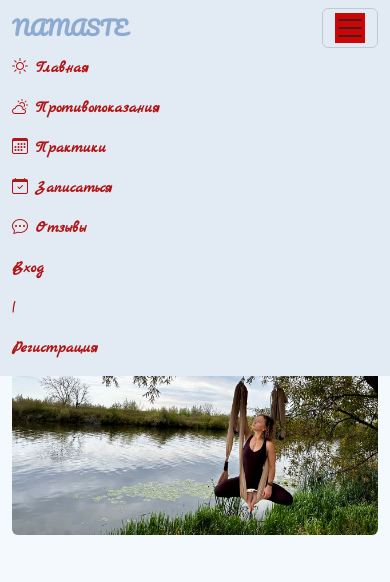
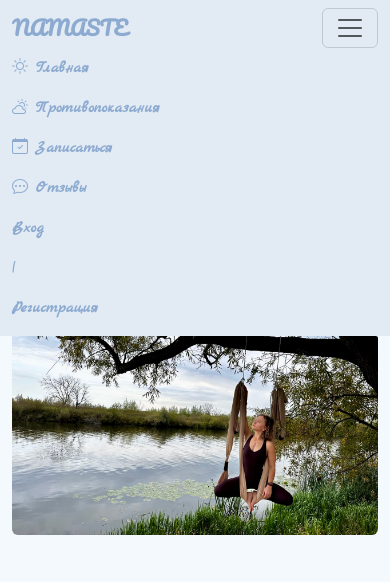
Before and after one commit to ekaterinagolovina0771/Namaste, a Django app: page / in a window 390 px wide, after a click that opens the changed part. Shown: the top 582 px of the page. Run offline with Django 5.2, Linux system fonts and the light colour scheme; data comes from the database, SQL or seed files in the repository; both versions use the stored data as it was before the commit.

Commit message:
Откорректировала ряд шаблонов, разграничила права  доступа к маршрутам

```diff
--- a/core/admin.py
+++ b/core/admin.py
@@ -2,6 +2,7 @@ from typing import Any
 from django.contrib import admin
 from django.db.models import QuerySet, Sum
 from .models import Application, Review, Schedule, Coach
+
 
 # admin.site.register(Application)
 # admin.site.register(Review)
--- a/core/context_processors.py
+++ b/core/context_processors.py
@@ -18,12 +18,6 @@ def menu_items(request):
             "icon_class": "bi bi-cloud-sun",
         },
         {
-            "name": "Практики",
-            "url": reverse("landing") + "#schedules",
-            "icon_class": "bi bi-calendar3",
-        },
-
-                {
             "name": "Записаться",
             "url": reverse("landing") + "#get-application",
             "icon_class": "bi-calendar-check",
--- a/core/models.py
+++ b/core/models.py
@@ -33,7 +33,7 @@ class Coach(models.Model):
     phone = models.CharField(max_length=20, verbose_name="Телефон")
     experience = models.PositiveIntegerField(verbose_name="Опыт работы", blank=True, null=True, default=0)
     is_active = models.BooleanField(default=True, verbose_name="Активен")
-    schedules = models.ManyToManyField("Schedule", verbose_name="Практики", default=None, related_name="coaches")
+    schedules = models.ManyToManyField("Schedule", verbose_name="Практики", blank=True, null=True, related_name="coaches")
     def __str__(self):
         return self.name
 
--- a/core/views.py
+++ b/core/views.py
@@ -237,7 +237,7 @@
 
         return schedules
 
-class ApplicationDetailView(DetailView):
+class ApplicationDetailView(UserIsStuffPassedMixin, DetailView):
     model = Application
     template_name = "application_detail.html"
     context_object_name = "application"
@@ -311,7 +311,7 @@
 
 
 
-class ReviewsListView(ListView):
+class ReviewsListView(UserIsStuffPassedMixin, ListView):
     template_name = "reviews_list.html"
     model = Review
     context_object_name = "reviews"
--- a/pyproject.toml
+++ b/pyproject.toml
@@ -1,9 +1,9 @@
 [project]
-name = "django-consult-413"
+name = "Namaste"
 version = "0.1.0"
 description = ""
 authors = [
-    {name = "VladimirMonin",email = "vladimir.monin2016@yandex.ru"}
+    {name = "GolovinaEkaterina",email = "kategolovina84@yandex.ru"}
 ]
 readme = "README.md"
 requires-python = ">=3.10"
--- a/static/css/main.css
+++ b/static/css/main.css
@@ -11,16 +11,28 @@ body {
     color: #066d47; /* Обновлен цвет шрифта на темно-зеленый */
 }
 
+.custom-navbar {
+    position: fixed;
+    top: 0;
+    width: 100%;
+    z-index: 9999; /* Установите значение z-index, чтобы сделать меню всегда находящимся поверх других элементов */
+}
+
 card-body {
     font-family: 'Marck Script', cursive;
     font-weight: bold;
     color: #066d47; /* Обновлен цвет шрифта на темно-зеленый */
 }
 
-.custom-navbar {
-    background-color: #d81313; /* Цвет фона */
-    color: #b11a33; /* ---- Цвет текста */
+.custom-navbar .navbar {
+    background-color: var(--brand-blue); /* Цвет фона меню */
+    color: #ffffff; /* Цвет текста в меню */
 }
+
+.custom-navbar .navbar-nav .nav-link {
+    color: #12199f; /* Цвет текста ссылок в меню */
+}
+
 
 .custom-navbar .navbar-brand {
     color: #8dabd1; /* !!! Самые темные участки неба для цвета текста логотипа */
@@ -28,15 +40,19 @@ card-body {
 }
 
 .custom-navbar .navbar-nav .nav-link {
-    color: #b11616; /* Цвет текста ссылок */
+    color: #8dabd1; /* Цвет текста ссылок */
 }
 
 .custom-navbar .navbar-nav .nav-link:hover {
-    color: #cb0f0f; /* Цвет текста при наведении */
+    color: #8dabd1; /* Цвет текста при наведении */
 }
 
 .custom-navbar .navbar-toggler-icon {
-    background-color: #cb0606; /* Цвет иконки раскрытия/сворачивания меню */
+    color: #8dabd1; /* Цвет иконки раскрытия/сворачивания меню */
+}
+
+.custom-navbar .navbar-nav .nav-link.logout-link {
+    color: #35068c; /* Цвет текста ссылки для выхода */
 }
 
 .custom-telegram {
@@ -65,6 +81,7 @@ card-body {
 .btn-success {
     font-size: 18px;
     color: white;
+
 }
 
 .contraindications-column {
@@ -397,6 +414,37 @@ card-body {
   font-weight: 500;
 }
 
+.review-container {
+    display: flex;
+    flex-wrap: wrap;
+    justify-content: center;
+    align-items: center;
+    gap: 20px;
+}
+
+.review-container .review {
+    flex: 0 0 calc(100% / 3); /* Устанавливаем ширину для каждого отзыва */
+    max-width: calc(100% / 3); /* Устанавливаем максимальную ширину для каждого отзыва */
+}
+
+.content-container {
+        padding-top:: 500px; /* Измените значение на нужное вам количество пикселей */
+    }
+
+@media (max-width: 768px) {
+    .review-container .review {
+        flex: 0 0 50%; /* Уменьшаем ширину для мобильных устройств */
+        max-width: 50%; /* Уменьшаем максимальную ширину для мобильных устройств */
+    }
+}
+
+@media (max-width: 480px) {
+    .review-container .review {
+        flex: 0 0 100%; /* Устанавливаем ширину 100% для очень маленьких экранов */
+        max-width: 100%; /* Устанавливаем максимальную ширину 100% для очень маленьких экранов */
+    }
+}
+
 /* Адаптивность */
 @media (max-width: 768px) {
   h1 {
--- a/templates/include_nav_menu.html
+++ b/templates/include_nav_menu.html
@@ -10,7 +10,7 @@
             <ul class="navbar-nav me-auto">
                 {% for item in menu_items %}
                     <li class="nav-item">
-                        <a class="nav-link" href="{{ item.url }}">
+                        <a class="nav-link" href="{{ item.url }}" style="color: #8dabd1;">
                             <i class="bi {{ item.icon_class }}"></i> {{ item.name }}
                         </a>
                     </li>
@@ -21,7 +21,7 @@
             <ul class="navbar-nav">
                 {% for item in menu_staff_items %}
                         <li class="nav-item">
-                        <a class="nav-link" href="{{ item.url }}">
+                        <a class="nav-link" href="{{ item.url }}" style="color: #8dabd1;">
                             <i class="bi {{ item.icon_class }}"></i> {{ item.name }}
                         </a>
                     </li>
@@ -33,28 +33,28 @@
             <ul class="navbar-nav">
                 {% if user.is_authenticated %}
                     <li class="nav-item">
-                        <span class="nav-link">{{ user.username }}</span>
+                        <span class="nav-link" style="color: #8dabd1;">{{ user.username }} </span>
                     </li>
                      <li class="nav-item">
-                        <span class="nav-link">|</span>
+                        <span class="nav-link" style="color: #8dabd1;">|</span>
                     </li>
                     <li class="nav-item">
                         {% comment %} Это не будет работать. Class LogoutView принемает только POST!!! {% endcomment %}
                         {% comment %} <a class="nav-link" href="{% url 'logout' %}">Выход</a> {% endcomment %}
-                        <form action="{% url 'logout' %}" method="post">
+                        <form action="{% url 'logout' %}" method="post" style="color: #8dabd1;">
                             {% csrf_token %}
-                            <button type="submit" class="nav-link">Выход</button>
+                            <button type="submit" class="nav-link" style="color: #8dabd1;">Выход</button>
                         </form>
                     </li>
                 {% else %}
                     <li class="nav-item">
-                        <a class="nav-link" href="{% url 'login' %}">Вход</a>
+                        <a class="nav-link" href="{% url 'login' %}" style="color: #8dabd1;">Вход</a>
                     </li>
                     <li class="nav-item">
-                        <span class="nav-link">|</span>
+                        <span class="nav-link" style="color: #8dabd1;">|</span>
                     </li>
                     <li class="nav-item">
-                        <a class="nav-link" href="{% url 'register' %}">Регистрация</a>
+                        <a class="nav-link" href="{% url 'register' %}" style="color: #8dabd1;">Регистрация</a>
                     </li>
                 {% endif %}
             </ul>
--- a/templates/include_schedule_card.html
+++ b/templates/include_schedule_card.html
@@ -1,19 +1,9 @@
 {% load static %}
 <div class="col">
   <div class="card h-100 text-center position-relative">
-    {% comment %} {% if service.is_popular %}
-      <span class="badge bg-warning position-absolute top-0 end-0">Хит</span>
-    {% endif %}
-    {% if service.image %}
-      <img src="{{ service.image.url }}"
-           class="card-img-top" alt="{{ service.name }}">
-    {% else %}
-      <img src="{% static 'images/default_service.webp' %}"
-           class="card-img-top" alt="{{ service.name }}">
-    {% endif %} {% endcomment %}
     <div class="card-body">
       <h5 class="card-title">{{ schedule.name }}</h5>
-      <p class="card-text">{{ schedule.description|truncatewords:12 }}</p>
+      <p class="card-text">{{ schedule.description|truncatewords:5 }}</p>
       <p class="card-text">Дата практики: {{ schedule.date }}</p>
       <p class="card-text">Время проведения: {{ schedule.start_time }}</p>
       <p class="card-text">Продолжительность {{ schedule.duration }} мин.</p>
--- a/templates/landing.html
+++ b/templates/landing.html
@@ -132,40 +132,21 @@
     </div>
 </section>
 
-<div class="my-5"></div>
-
-{# Секция "Практики" #}
-<section id="schedules" class="py-5 bg-light">
-    <div class="container">
-        <h2 class="text-center mb-5">Предстоящие практики</h2>
-        <div class="row row-cols-1 row-cols-md-3 g-4">
-            {% for schedule in schedules %}
-                {% include 'include_schedule_card.html' %}
-            {% empty %}
-                <div class="col-12">
-                    <p class="text-center text-muted">Назначенных практик нет.</p>
-                </div>
-            {% endfor %}
-        </div>
-    </div>
-</section>
-
-{# Секция "Записаться" (теперь просто ссылка) #}
+{# Секция "Записаться" #}
 <section id="get-application" class="py-5 bg-light text-center">
     <div class="container">
         <h2 class="text-center mb-4">Готовы начать путь?</h2>
         <p class="lead mb-4">Нажмите на кнопку, чтобы перейти на страницу записи и выбрать удобное время.</p>
-        <a href="{% url 'application-create' %}" class="btn btn-success rounded-pill px-5 сentered-button">
+        <a href="{% url 'application-create' %}" class="btn btn-success rounded-pill px-5 сentered-button" >
             Перейти к форме записи
         </a>
     </div>
 </section>
-
 {# Секция "Отзывы" #}
-<section id="reviews" class="py-5 bg-light">
-    <div class="container">
-        <h2 class="text-center mb-5">Отзывы</h2>
-        <div class="row row-cols-1 row-cols-md-3 g-4">
+<section id="reviews" class="py-2 bg-light">
+    <div class="review-container">
+        <h2 class="text-center mb-2">Отзывы</h2>
+        <div class="row">
             {% for review in reviews %}
                 {% if review.status == 'published' %}
                     {% include 'include_review_card.html' %}
--- a/templates/reviews_list.html
+++ b/templates/reviews_list.html
@@ -7,7 +7,7 @@
         </div>
 
         {% for review in reviews %}
-            <div class="card mb-3">
+            <div class="card mb-1">
                 <div class="card-body">
                     <h5 class="card-title">{{ review.name }}</h5>
                     <p class="card-text">{{ review.text }}</p>
--- a/templates/schedule_class_form.html
+++ b/templates/schedule_class_form.html
@@ -2,8 +2,10 @@
 
 {% block content %}
 
-<div class="container mt-5">
+<div class="container mt-5 mb-5">
     <div class="row justify-content-center ">
+        <div class="col-md-8">
+            <div class="card">
                 <div class="card-body">
                     <form method="post" enctype="multipart/form-data">
                         {% csrf_token %}
@@ -28,4 +30,6 @@
                 </div>
             </div>
         </div>
+    </div>
+</div>
 {% endblock %}
```
Also changed, not shown: templates/application_class_form.html (+11 -1 lines), templates/application_detail.html (+8 -8 lines), templates/review_class_form.html (+14 -2 lines), templates/users_login_registr.html (+4 -5 lines), core/migrations/0027_alter_application_schedules.py (added), core/migrations/0028_alter_application_schedules.py (added), core/migrations/0029_alter_application_schedules_alter_coach_schedules.py (added), db.sqlite3. Lines whose indentation alone changed are shown as unchanged.
